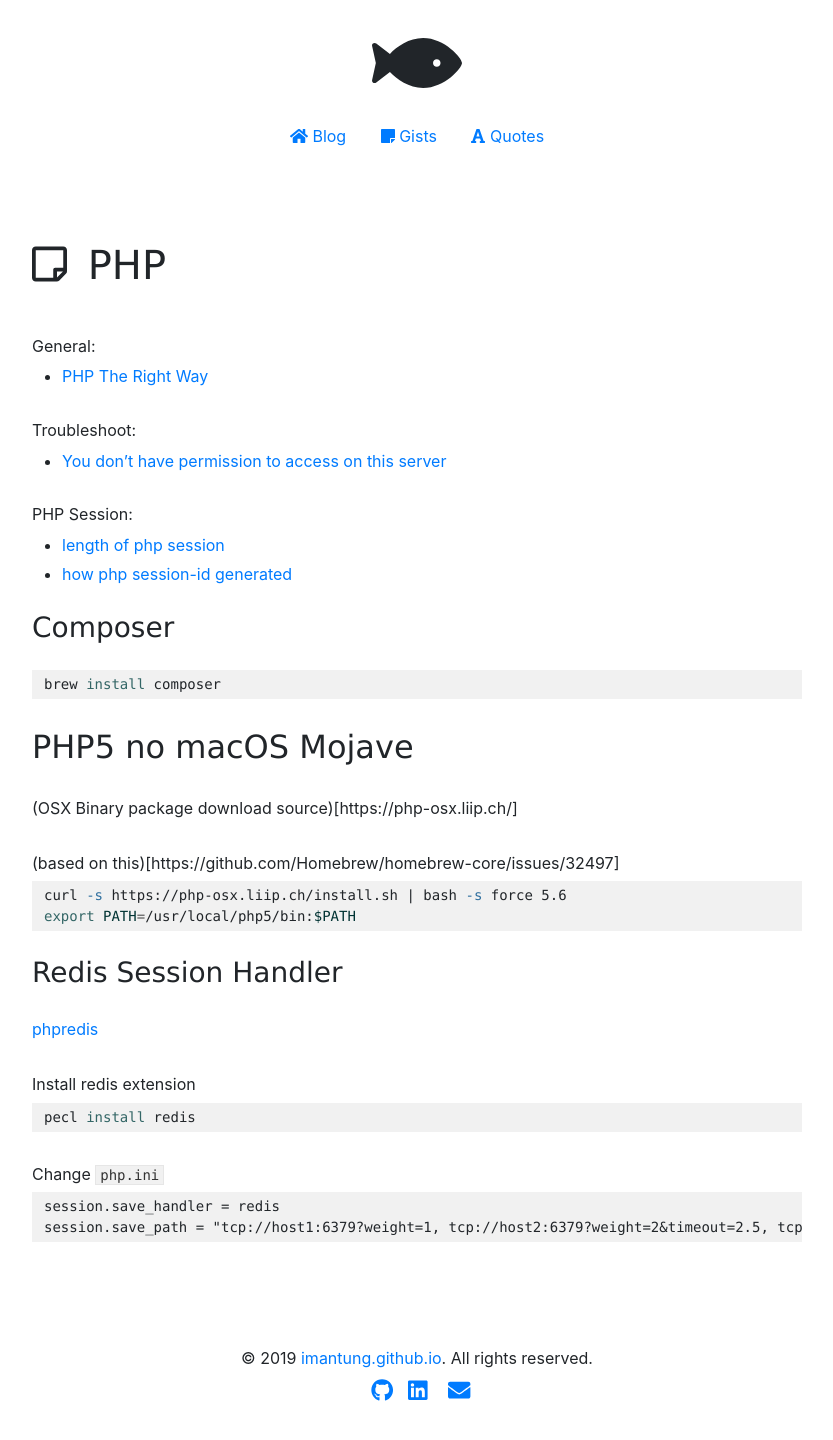
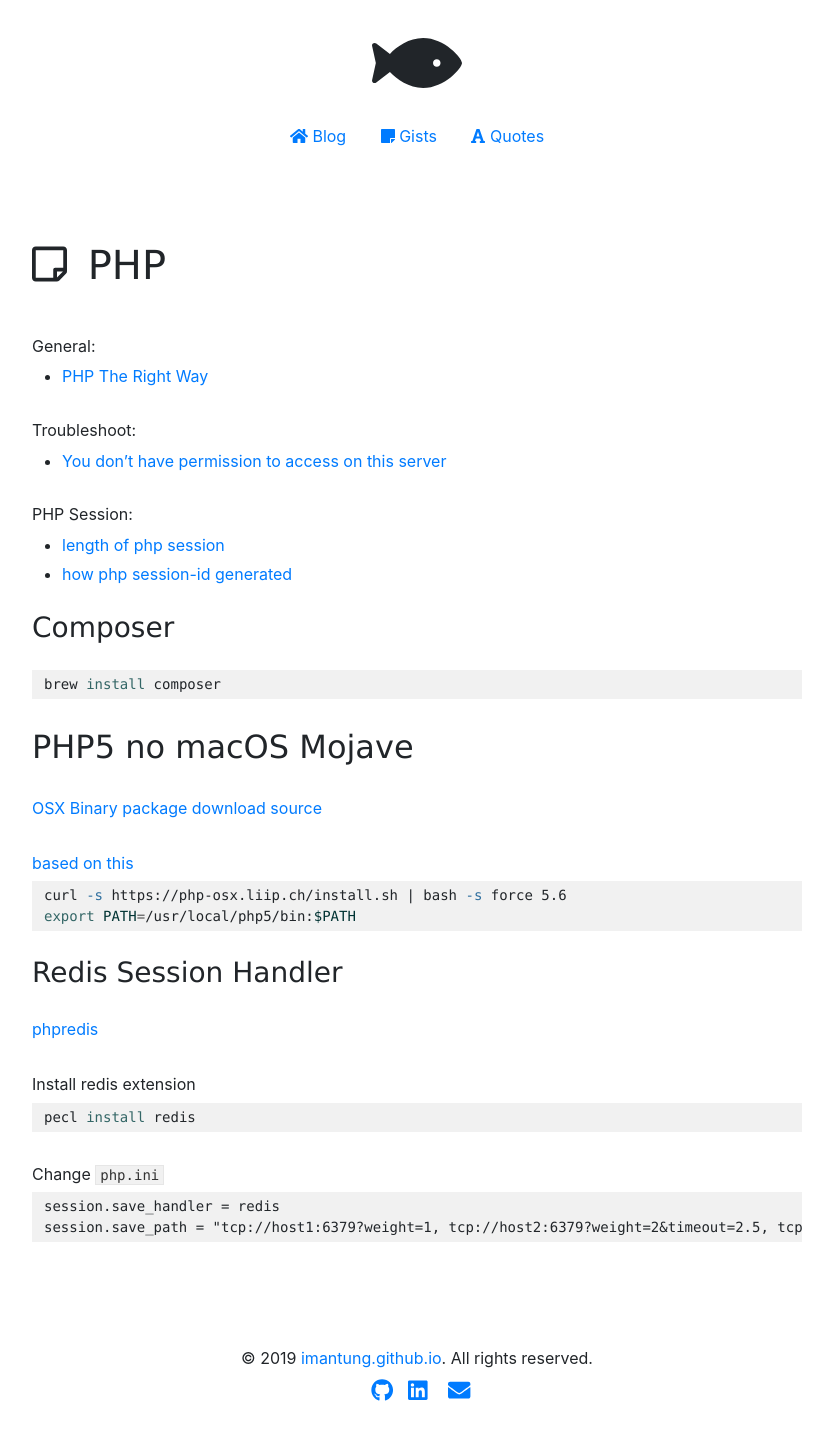
Before and after one commit to imantung/imantung.github.io, a Jekyll site: the page built from gist/php.md, in a window 1280 px wide. Shown: the whole page, without its empty margins (223-1056 px from the left). Built offline with Jekyll 4.4.1, drawn with Linux system fonts in a browser that asks for light colours.

Commit message:
fix some url

````diff
--- a/gist/php.md
+++ b/gist/php.md
@@ -24,9 +24,9 @@
 
 ## PHP5 no macOS Mojave
 
-(OSX Binary package download source)[https://php-osx.liip.ch/]
+[OSX Binary package download source](https://php-osx.liip.ch/)
 
-(based on this)[https://github.com/Homebrew/homebrew-core/issues/32497]
+[based on this](https://github.com/Homebrew/homebrew-core/issues/32497)
 
 ```bash
 curl -s https://php-osx.liip.ch/install.sh | bash -s force 5.6
````
